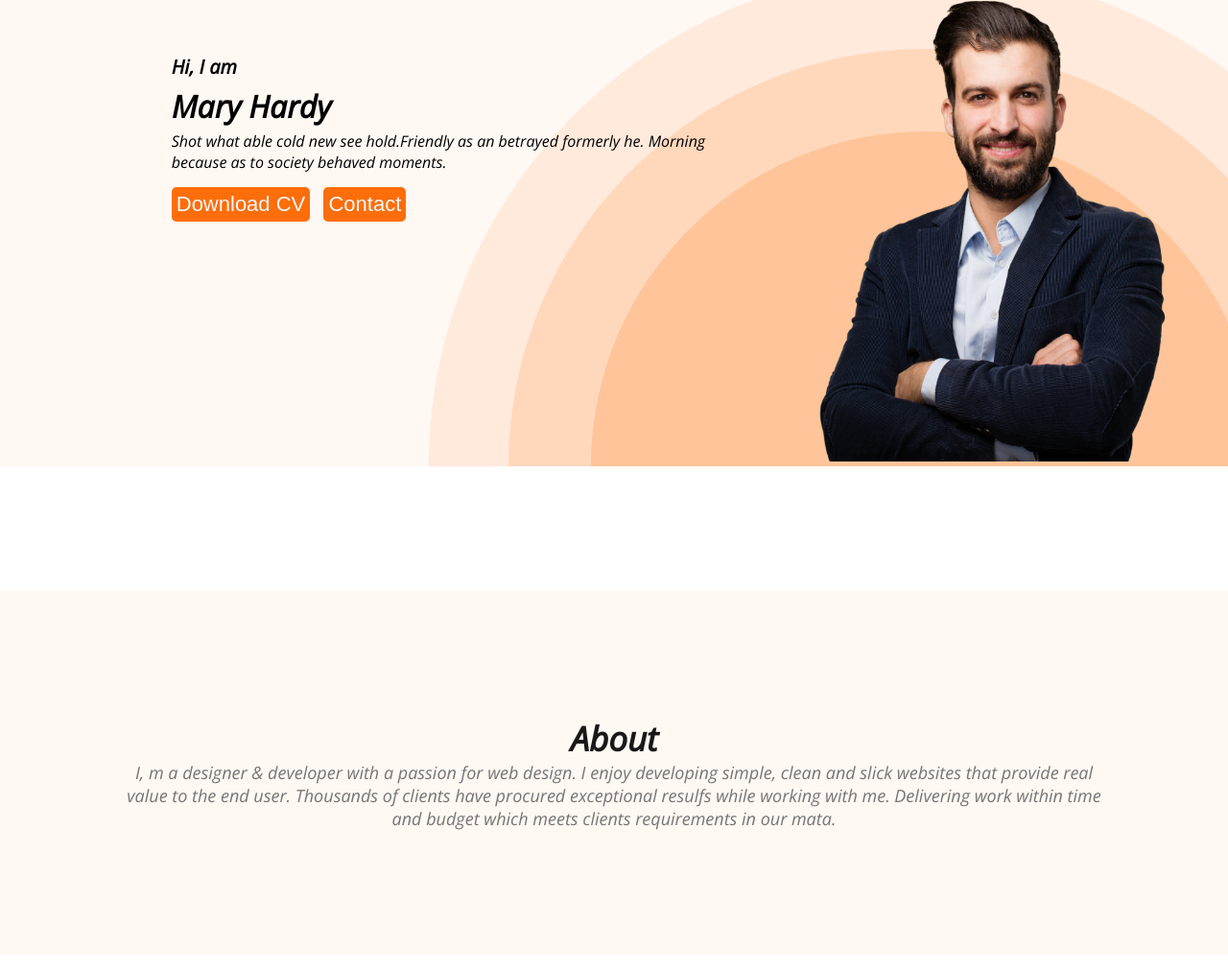
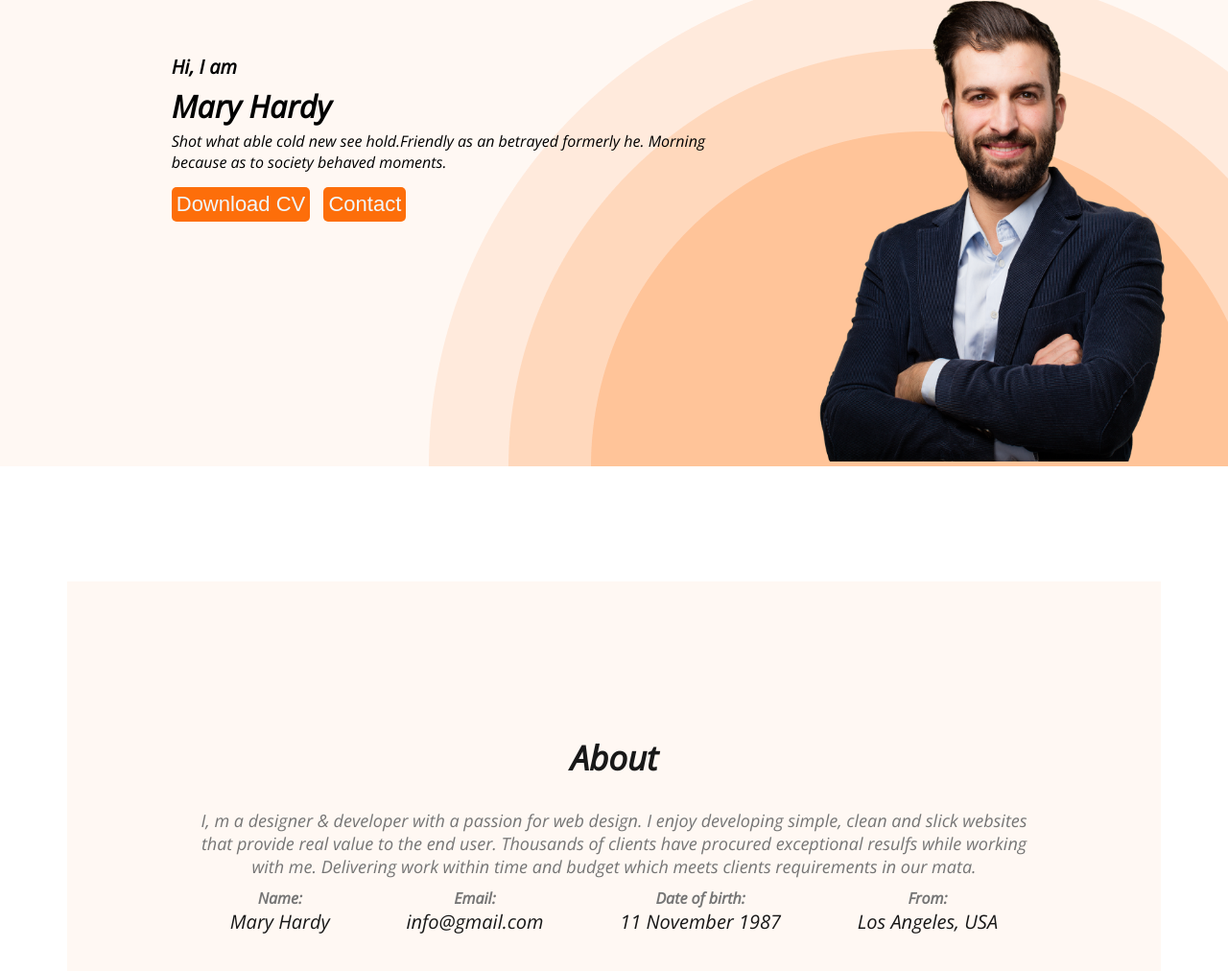
Before and after one commit to Alamin-22/webdevelopprotfolio, a plain HTML site: page protfolio.html in a window 1280 px wide. Shown: the part 104-1116 px from the top of the page at 96% size. Drawn offline with nearby package versions, Linux system fonts and the light colour scheme.

Commit message:
about section done

```diff
--- a/protfolio.html
+++ b/protfolio.html
@@ -36,7 +36,33 @@
         <section class="about">
             <h3 class="about-title">About</h3>
             <p class="about-description">I, m a designer & developer with a passion for web design. I enjoy developing simple, clean and slick websites that provide real value to the end user. Thousands of clients have procured exceptional resulfs while working with me. Delivering work within time and budget which meets clients requirements in our mata.</p>
+
+         <div class="parent">
+            <div class="about-info">
+                <h4 class="info-title">Name:</h4>
+                <p class="info-description">Mary Hardy</p>
+            </div>
+
+            <div class="about-info">
+                <h4 class="info-title">Email:</h4>
+                <p class="info-description">info@gmail.com</p>
+            </div>
+
+            <div class="about-info">
+                <h4 class="info-title">Date of birth:</h4>
+                <p class="info-description">11 November 1987</p>
+            </div>
+
+            <div class="about-info">
+                <h4 class="info-title">From:</h4>
+                <p class="info-description">Los Angeles, USA</p>
+            </div>
+
+         </div>
+
+
         </section>
+
     </main>
     <footer>
 
--- a/style/protfolio.css
+++ b/style/protfolio.css
@@ -40,8 +40,17 @@ nav > ul > li > a:hover{  color: #FD6E0A;}
 .banner-title{ font-weight:bolder; margin-top: 6px; bottom:0px;}
 .banner-paragraph{ font-weight: 400; margin-top: 4px; margin-bottom: 15px;}
 
+/* main section */
+
+main{width: 1140px; margin: auto; }
+
 /* About section */
+.about{ padding: 130px; background-color: #FFF8F3; margin: 120px 0px; }
 
+.about-title{padding: 30px;}
 .about-description{ font-size: 18px; font-family:'Open Sans', sans-serif; color: #757575; text-align: center; }
+.parent{display: flex; justify-content: space-around;}
 
-.about{ padding: 130px; background-color: #FFF8F3; margin: 130px 0px; }
+.info-title{ margin-top: 10px; text-align: center; color: #757575;}
+
+.info-description{ color:#181818;font-size: 20px; font-family:'Open Sans', sans-serif; }
```
